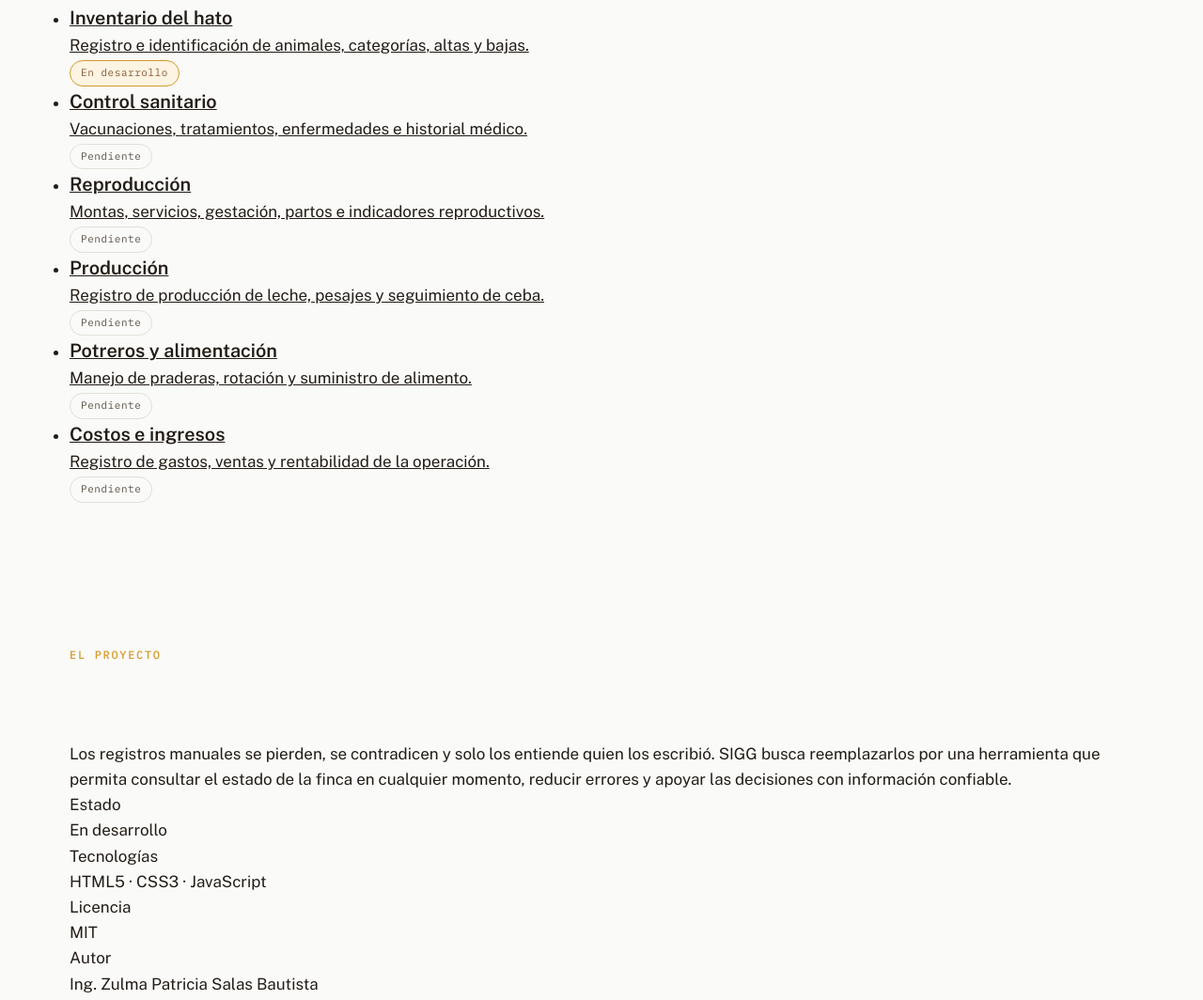
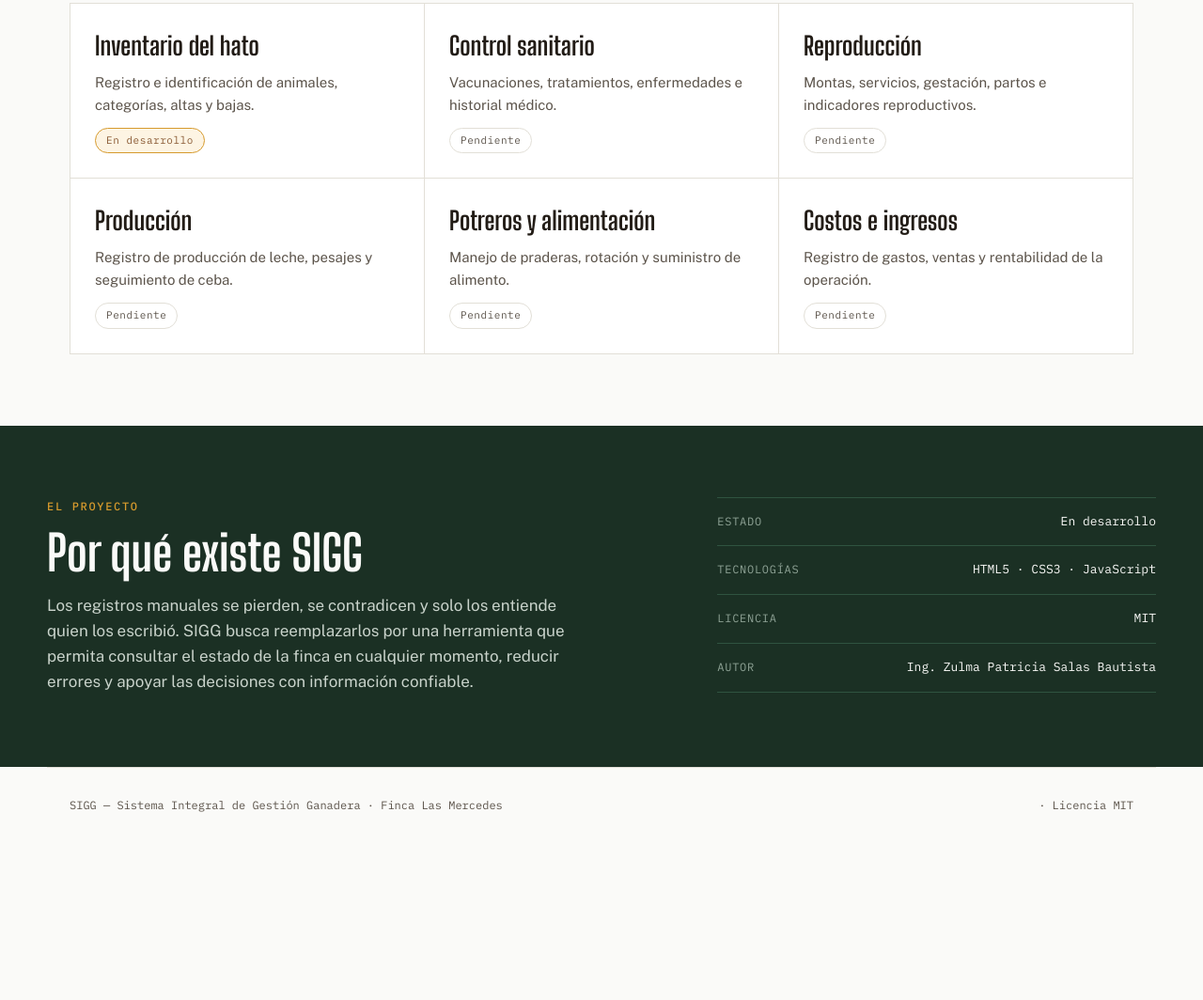
Before and after one commit to mariajulianaestupinan04-cpu/sigg-finca-las-mercedes-juliana, a plain HTML site: page index.html in a window 1280 px wide. Shown: the part 968-2032 px from the top of the page at 94% size. After the commit the page ends 1878 px from the top, so only its background shows below. Drawn offline with nearby package versions, Linux system fonts and the light colour scheme; a script that the page names is missing; a web font is replaced by a local one.

Commit message:
feat:actualizar estilos.css

```diff
--- a/css/estilos.css
+++ b/css/estilos.css
@@ -296,3 +296,167 @@ button:focus-visible {
 .seccion__entrada {
     color: var(--tinta-suave);
 }
+
+/* ---------- 7. Módulos ---------- */
+.modulos {
+    display: grid;
+    grid-template-columns: repeat(3, 1fr);
+    gap: 1px;
+    background-color: var(--borde);
+    border: 1px solid var(--borde);
+    list-style: none;
+}
+
+.modulo {
+    background-color: var(--blanco);
+}
+
+.modulo__enlace {
+    display: flex;
+    flex-direction: column;
+    align-items: flex-start;
+    gap: 12px;
+    height: 100%;
+    padding: 30px 26px 26px;
+    text-decoration: none;
+    /* La línea de acento que "se marca" al pasar el cursor */
+    background-image: linear-gradient(var(--ocre), var(--ocre));
+    background-repeat: no-repeat;
+    background-position: 0 0;
+    background-size: 0 4px;
+    transition: background-size 0.28s ease;
+}
+
+.modulo__enlace:hover {
+    background-size: 100% 4px;
+}
+
+.modulo__nombre {
+    font-family: var(--display);
+    font-size: 27px;
+    font-weight: 700;
+    line-height: 1.1;
+}
+
+.modulo__texto {
+    flex-grow: 1;
+    color: var(--tinta-suave);
+    font-size: 15px;
+}
+
+/* ---------- 8. Proyecto (banda oscura) ---------- */
+.seccion--oscura {
+    max-width: none;
+    background-color: var(--pasto-hondo);
+}
+
+.proyecto {
+    display: grid;
+    grid-template-columns: 1.4fr 1fr;
+    gap: 60px;
+    align-items: start;
+    max-width: var(--ancho);
+    margin: 0 auto;
+}
+
+.proyecto__texto {
+    max-width: 560px;
+    color: #C9D3CB;
+}
+
+/* Ficha de datos del proyecto */
+.ficha {
+    border-top: 1px solid var(--pasto);
+}
+
+.ficha__fila {
+    display: flex;
+    justify-content: space-between;
+    gap: 20px;
+    padding: 15px 0;
+    border-bottom: 1px solid var(--pasto);
+}
+
+.ficha__fila dt {
+    color: #8FA396;
+    font-family: var(--dato);
+    font-size: 12px;
+    letter-spacing: 0.06em;
+    text-transform: uppercase;
+}
+
+.ficha__fila dd {
+    color: var(--hueso);
+    font-family: var(--dato);
+    font-size: 13px;
+    text-align: right;
+}
+
+/* ---------- 9. Pie ---------- */
+.pie {
+    display: flex;
+    flex-wrap: wrap;
+    justify-content: space-between;
+    gap: 10px;
+    max-width: var(--ancho);
+    margin: 0 auto;
+    padding: 30px 24px 44px;
+    border-top: 1px solid var(--borde);
+    color: var(--tinta-suave);
+    font-family: var(--dato);
+    font-size: 12px;
+}
+
+/* ---------- 10. Pantallas pequeñas ---------- */
+@media (max-width: 900px) {
+    .modulos {
+        grid-template-columns: repeat(2, 1fr);
+    }
+
+    .proyecto {
+        grid-template-columns: 1fr;
+        gap: 40px;
+    }
+
+    .portada__marca {
+        width: 300px;
+        height: 300px;
+        opacity: 0.08;
+    }
+}
+
+@media (max-width: 620px) {
+    .cabecera {
+        flex-direction: column;
+        align-items: flex-start;
+        gap: 16px;
+    }
+
+    .nav {
+        flex-wrap: wrap;
+        gap: 18px;
+    }
+
+    .portada {
+        padding: 56px 24px 70px;
+    }
+
+    .modulos {
+        grid-template-columns: 1fr;
+    }
+
+    .seccion {
+        padding: 56px 24px;
+    }
+}
+
+/* ---------- 11. Respetar a quien prefiere menos movimiento ---------- */
+@media (prefers-reduced-motion: reduce) {
+    html {
+        scroll-behavior: auto;
+    }
+
+    * {
+        transition: none !important;
+    }
+}
```
